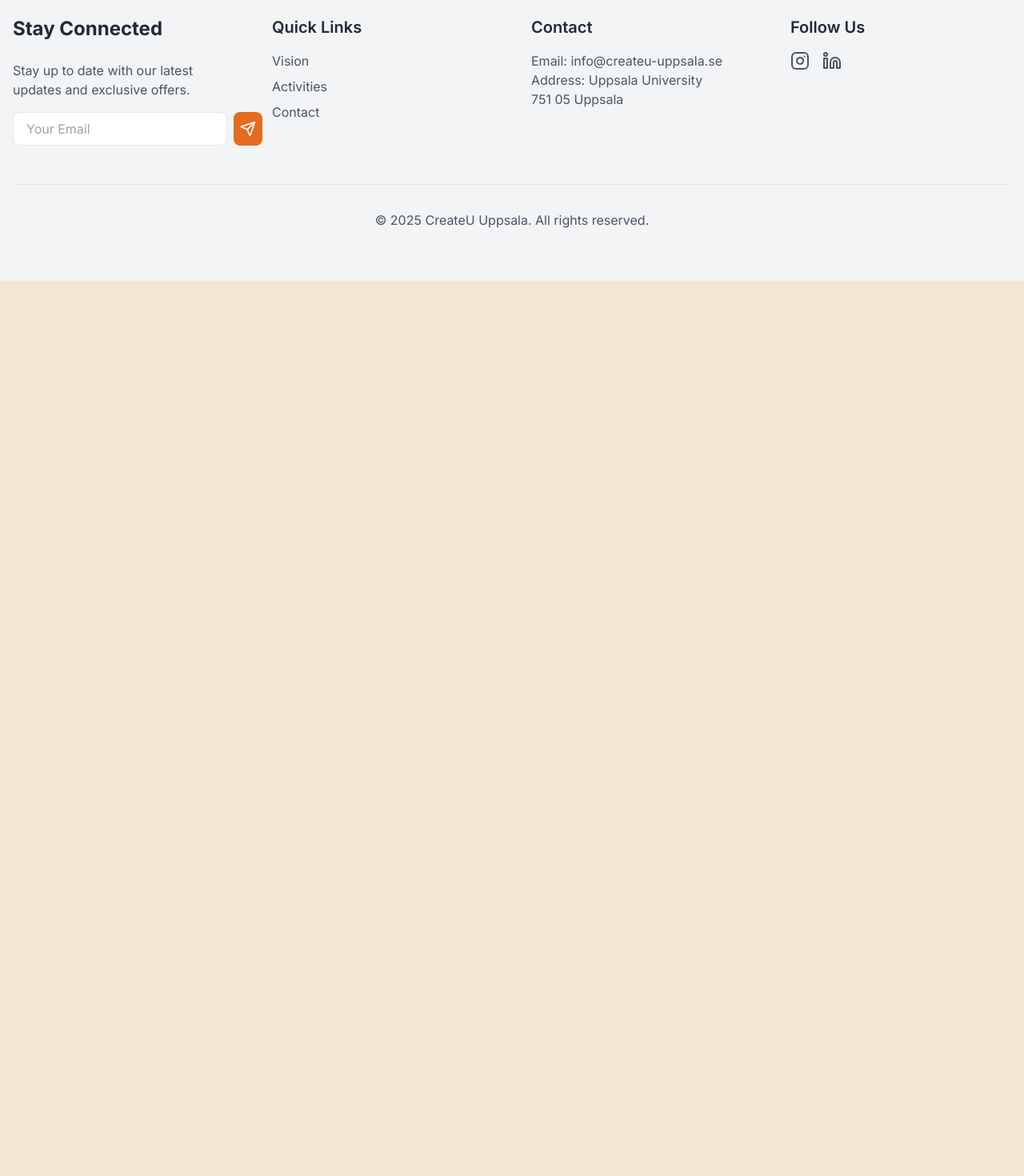
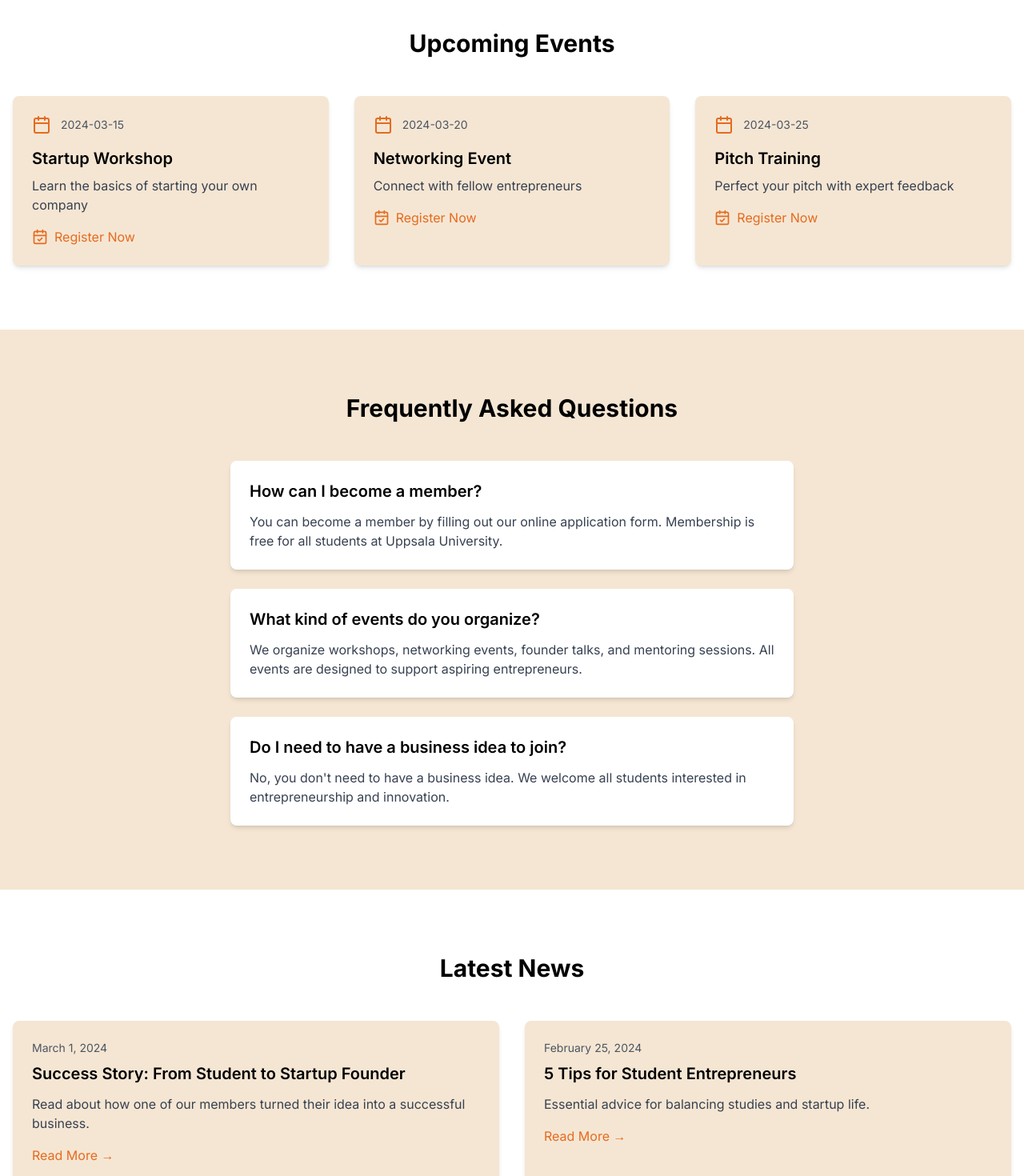
Before and after one commit to FelixFlier/startup-club-hub, a React (Vite) app: page / in a window 1280 px wide. Shown: the part 1840-3310 px from the top of the page at 80% size. Before the commit the page ends 2191 px from the top, so only its background shows below. Built offline with nearby package versions, Linux system fonts and the light colour scheme.

Commit message:
Implement design and interaction improvements
Integrate event calendar, FAQ section, and blog area into the website.  Also implement previously discussed design and interaction improvements.

```diff
--- a/src/pages/Index.tsx
+++ b/src/pages/Index.tsx
@@ -1,10 +1,24 @@
-import { UserPlus, Mail, Users, BookOpen, Building, Linkedin, Instagram, Send } from "lucide-react";
+import { UserPlus, Mail, Users, BookOpen, Building, Linkedin, Instagram, Send, ArrowUp, CalendarCheck, Calendar } from "lucide-react";
 import { useToast } from "@/hooks/use-toast";
-import { useState } from "react";
+import { useState, useEffect } from "react";
 
 const Index = () => {
   const { toast } = useToast();
   const [email, setEmail] = useState("");
+  const [showScrollTop, setShowScrollTop] = useState(false);
+
+  useEffect(() => {
+    const handleScroll = () => {
+      setShowScrollTop(window.scrollY > 400);
+    };
+
+    window.addEventListener('scroll', handleScroll);
+    return () => window.removeEventListener('scroll', handleScroll);
+  }, []);
+
+  const scrollToTop = () => {
+    window.scrollTo({ top: 0, behavior: 'smooth' });
+  };
 
   const handleContact = () => {
     toast({
@@ -22,9 +36,63 @@ const Index = () => {
     setEmail("");
   };
 
+  const upcomingEvents = [
+    {
+      date: "2024-03-15",
+      title: "Startup Workshop",
+      description: "Learn the basics of starting your own company"
+    },
+    {
+      date: "2024-03-20",
+      title: "Networking Event",
+      description: "Connect with fellow entrepreneurs"
+    },
+    {
+      date: "2024-03-25",
+      title: "Pitch Training",
+      description: "Perfect your pitch with expert feedback"
+    }
+  ];
+
+  const faqItems = [
+    {
+      question: "How can I become a member?",
+      answer: "You can become a member by filling out our online application form. Membership is free for all students at Uppsala University."
+    },
+    {
+      question: "What kind of events do you organize?",
+      answer: "We organize workshops, networking events, founder talks, and mentoring sessions. All events are designed to support aspiring entrepreneurs."
+    },
+    {
+      question: "Do I need to have a business idea to join?",
+      answer: "No, you don't need to have a business idea. We welcome all students interested in entrepreneurship and innovation."
+    }
+  ];
+
+  const blogPosts = [
+    {
+      title: "Success Story: From Student to Startup Founder",
+      date: "March 1, 2024",
+      excerpt: "Read about how one of our members turned their idea into a successful business."
+    },
+    {
+      title: "5 Tips for Student Entrepreneurs",
+      date: "February 25, 2024",
+      excerpt: "Essential advice for balancing studies and startup life."
+    }
+  ];
+
   return (
-    <div className="min-h-screen bg-createu-beige">
-      {/* Floating Navbar - Updated with mobile responsiveness */}
+    <div className="min-h-screen bg-createu-beige relative">
+      <button
+        onClick={scrollToTop}
+        className={`fixed bottom-8 right-8 bg-createu-orange text-white p-3 rounded-full shadow-lg hover:scale-110 transition-all duration-300 z-50 ${
+          showScrollTop ? 'opacity-100' : 'opacity-0 pointer-events-none'
+        }`}
+      >
+        <ArrowUp size={24} />
+      </button>
+
       <nav className="fixed top-4 left-1/2 -translate-x-1/2 w-[90%] max-w-4xl bg-white/90 backdrop-blur-md z-50 rounded-full shadow-lg">
         <div className="container mx-auto px-6 py-3">
           <div className="flex items-center justify-between">
@@ -42,7 +110,6 @@ const Index = () => {
         </div>
       </nav>
 
-      {/* Hero Section */}
       <section className="pt-32 pb-20 px-4">
         <div className="container mx-auto text-center animate-fade-in">
           <img
@@ -61,7 +128,6 @@ const Index = () => {
         </div>
       </section>
 
-      {/* Vision Section */}
       <section id="vision" className="py-20 bg-white">
         <div className="container mx-auto px-4">
           <div className="max-w-3xl mx-auto text-center">
@@ -77,7 +143,6 @@ const Index = () => {
         </div>
       </section>
 
-      {/* Activities Section */}
       <section id="activities" className="py-20 px-4">
         <div className="container mx-auto">
           <h2 className="text-3xl font-bold text-center text-createu-black mb-12">Our Activities</h2>
@@ -111,7 +176,6 @@ const Index = () => {
         </div>
       </section>
 
-      {/* Contact Section */}
       <section id="contact" className="py-20 bg-white">
         <div className="container mx-auto px-4">
           <h2 className="text-3xl font-bold text-center text-createu-black mb-12">Contact</h2>
@@ -136,7 +200,61 @@ const Index = () => {
         </div>
       </section>
 
-      {/* Modern Footer with lighter background */}
+      <section className="py-20 bg-white">
+        <div className="container mx-auto px-4">
+          <h2 className="text-3xl font-bold text-center text-createu-black mb-12">Upcoming Events</h2>
+          <div className="grid md:grid-cols-3 gap-8">
+            {upcomingEvents.map((event, index) => (
+              <div key={index} className="bg-createu-beige p-6 rounded-lg shadow-md hover:shadow-xl transition-all hover:scale-105">
+                <div className="flex items-center gap-3 mb-4">
+                  <Calendar className="text-createu-orange" size={24} />
+                  <div className="text-sm text-gray-600">{event.date}</div>
+                </div>
+                <h3 className="text-xl font-semibold mb-2">{event.title}</h3>
+                <p className="text-gray-700">{event.description}</p>
+                <button className="mt-4 text-createu-orange hover:underline flex items-center gap-2">
+                  <CalendarCheck size={20} />
+                  Register Now
+                </button>
+              </div>
+            ))}
+          </div>
+        </div>
+      </section>
+
+      <section className="py-20 px-4">
+        <div className="container mx-auto max-w-3xl">
+          <h2 className="text-3xl font-bold text-center text-createu-black mb-12">Frequently Asked Questions</h2>
+          <div className="space-y-6">
+            {faqItems.map((item, index) => (
+              <div
+                key={index}
+                className="bg-white p-6 rounded-lg shadow-md hover:shadow-lg transition-all"
+              >
+                <h3 className="text-xl font-semibold mb-3 text-createu-black">{item.question}</h3>
+                <p className="text-gray-700">{item.answer}</p>
+              </div>
+            ))}
+          </div>
+        </div>
+      </section>
+
+      <section className="py-20 bg-white">
+        <div className="container mx-auto px-4">
+          <h2 className="text-3xl font-bold text-center text-createu-black mb-12">Latest News</h2>
+          <div className="grid md:grid-cols-2 gap-8">
+            {blogPosts.map((post, index) => (
+              <div key={index} className="bg-createu-beige p-6 rounded-lg shadow-md hover:shadow-xl transition-all hover:scale-105">
+                <div className="text-sm text-gray-600 mb-2">{post.date}</div>
+                <h3 className="text-xl font-semibold mb-3">{post.title}</h3>
+                <p className="text-gray-700 mb-4">{post.excerpt}</p>
+                <button className="text-createu-orange hover:underline">Read More →</button>
+              </div>
+            ))}
+          </div>
+        </div>
+      </section>
+
       <footer className="bg-gray-100 text-gray-800 py-16">
         <div className="container mx-auto px-4">
           <div className="grid md:grid-cols-4 gap-12">
```
